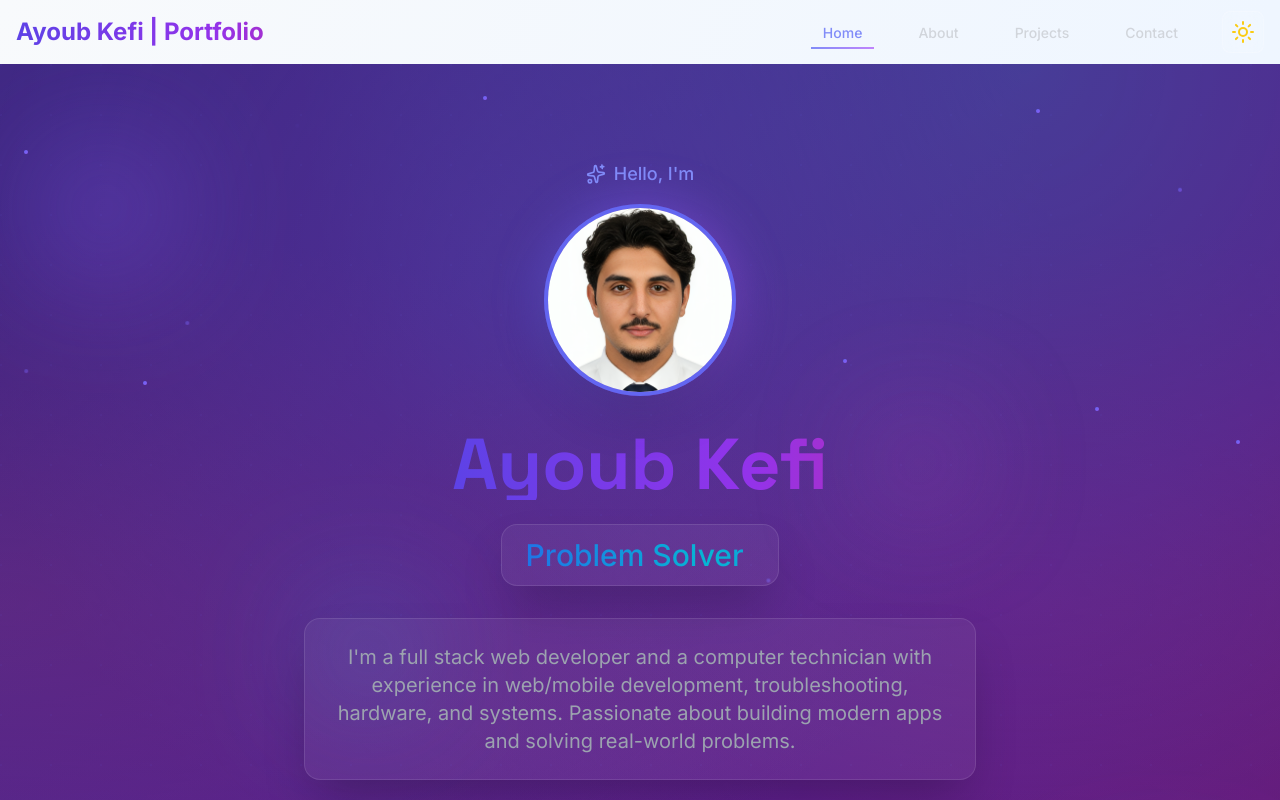
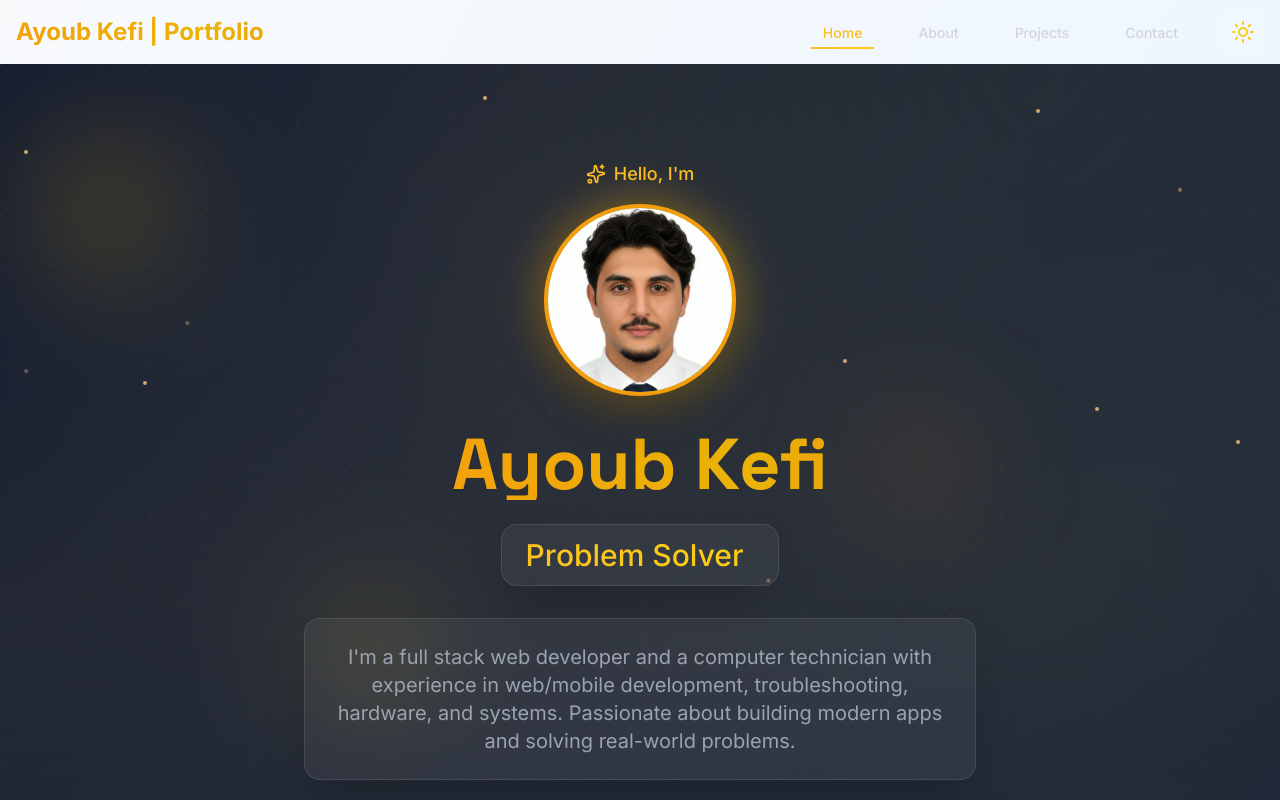
Before and after one commit to ayoubkefii/Ayoub-Kefi-Portfolio, a React (Vite) app: page / in a window 1280 px wide. Shown: the top 800 px of the page. Built offline with nearby package versions, Linux system fonts and the light colour scheme.

Commit message:
Update color scheme to classy amber/gold theme

```diff
--- a/src/components/Navbar.jsx
+++ b/src/components/Navbar.jsx
@@ -48,7 +48,7 @@ const Navbar = () => {
       animate="visible"
       className={`fixed top-0 left-0 right-0 z-50 transition-all duration-500 ${
         scrolled
-          ? "backdrop-blur-xl bg-black/20 border-b border-white/10 shadow-2xl shadow-indigo-500/10"
+          ? "backdrop-blur-xl bg-black/20 border-b border-white/10 shadow-2xl shadow-amber-500/10"
           : "bg-transparent"
       }`}>
       <div className="container-custom px-4">
@@ -71,14 +71,14 @@ const Navbar = () => {
                   to={item.path}
                   className={`relative px-3 py-2 text-sm font-medium transition-all duration-300 ${
                     location.pathname === item.path
-                      ? "text-indigo-400"
+                      ? "text-amber-400"
                       : "text-gray-300 hover:text-white"
                   }`}>
                   {item.label}
                   {location.pathname === item.path && (
                     <motion.div
                       layoutId="activeTab"
-                      className="absolute bottom-0 left-0 right-0 h-0.5 bg-gradient-to-r from-indigo-400 to-purple-400"
+                      className="absolute bottom-0 left-0 right-0 h-0.5 bg-gradient-to-r from-amber-400 to-yellow-400"
                       initial={false}
                       transition={{
                         type: "spring",
@@ -128,7 +128,7 @@ const Navbar = () => {
                       onClick={() => setIsOpen(false)}
                       className={`block px-4 py-2 text-sm font-medium transition-all duration-300 ${
                         location.pathname === item.path
-                          ? "text-indigo-400 bg-white/10"
+                          ? "text-amber-400 bg-white/10"
                           : "text-gray-300 hover:text-white hover:bg-white/10"
                       }`}>
                       {item.label}
--- a/src/index.css
+++ b/src/index.css
@@ -11,8 +11,8 @@
 
   body {
     font-family: "Inter", system-ui, sans-serif;
-    background-color: #0a0a0f;
-    color: #f1f5f9;
+    background-color: #0f1419;
+    color: #e2e8f0;
   }
 
   h1, h2, h3, h4, h5, h6 {
@@ -32,16 +32,16 @@
 }
 
 ::-webkit-scrollbar-track {
-  background: #1e293b;
+  background: #1a1f2e;
 }
 
 ::-webkit-scrollbar-thumb {
-  background: linear-gradient(180deg, #6366f1, #8b5cf6);
+  background: linear-gradient(180deg, #d4a574, #c9a66b);
   border-radius: 6px;
 }
 
 ::-webkit-scrollbar-thumb:hover {
-  background: linear-gradient(180deg, #4f46e5, #7c3aed);
+  background: linear-gradient(180deg, #c9a66b, #b8956f);
 }
 
 /* Custom Animations */
@@ -51,8 +51,8 @@
 }
 
 @keyframes pulse-glow {
-  0%, 100% { box-shadow: 0 0 20px rgba(99, 102, 241, 0.3); }
-  50% { box-shadow: 0 0 40px rgba(99, 102, 241, 0.6); }
+  0%, 100% { box-shadow: 0 0 20px rgba(212, 165, 116, 0.3); }
+  50% { box-shadow: 0 0 40px rgba(212, 165, 116, 0.6); }
 }
 
 @keyframes gradient-shift {
@@ -85,7 +85,7 @@
   position: absolute;
   width: 4px;
   height: 4px;
-  background: linear-gradient(135deg, #6366f1, #8b5cf6);
+  background: linear-gradient(135deg, #d4a574, #c9a66b);
   border-radius: 50%;
   animation: particle-float 15s linear infinite;
   pointer-events: none;
@@ -93,11 +93,11 @@
 
 @layer components {
   .btn-primary {
-    @apply bg-gradient-to-r from-indigo-600 via-purple-600 to-indigo-600 bg-[length:200%_auto] animate-gradient text-white font-semibold py-4 px-8 rounded-xl transition-all duration-300 transform hover:scale-105 hover:shadow-2xl hover:shadow-indigo-500/50 focus:outline-none focus:ring-4 focus:ring-indigo-500/30;
+    @apply bg-gradient-to-r from-amber-600 via-yellow-600 to-amber-600 bg-[length:200%_auto] animate-gradient text-white font-semibold py-4 px-8 rounded-xl transition-all duration-300 transform hover:scale-105 hover:shadow-2xl hover:shadow-amber-500/50 focus:outline-none focus:ring-4 focus:ring-amber-500/30;
   }
 
   .btn-secondary {
-    @apply bg-transparent border-2 border-indigo-600 text-indigo-400 hover:bg-indigo-600 hover:text-white font-semibold py-4 px-8 rounded-xl transition-all duration-300 transform hover:scale-105 hover:shadow-xl focus:outline-none focus:ring-4 focus:ring-indigo-500/30;
+    @apply bg-transparent border-2 border-amber-600 text-amber-400 hover:bg-amber-600 hover:text-white font-semibold py-4 px-8 rounded-xl transition-all duration-300 transform hover:scale-105 hover:shadow-xl focus:outline-none focus:ring-4 focus:ring-amber-500/30;
   }
 
   .section-padding {
@@ -114,16 +114,16 @@
   }
 
   .glass-card {
-    @apply glass-effect rounded-3xl p-8 transition-all duration-500 hover:shadow-indigo-500/20 hover:scale-[1.02];
+    @apply glass-effect rounded-3xl p-8 transition-all duration-500 hover:shadow-amber-500/20 hover:scale-[1.02];
   }
 
   /* Gradient Text */
   .text-gradient {
-    @apply bg-gradient-to-r from-indigo-600 via-purple-600 to-pink-600 bg-[length:200%_auto] animate-gradient bg-clip-text text-transparent;
+    @apply bg-gradient-to-r from-amber-500 via-yellow-500 to-orange-500 bg-[length:200%_auto] animate-gradient bg-clip-text text-transparent;
   }
 
   .text-gradient-blue {
-    @apply bg-gradient-to-r from-blue-600 via-cyan-500 to-blue-600 bg-[length:200%_auto] animate-gradient bg-clip-text text-transparent;
+    @apply bg-gradient-to-r from-amber-400 via-yellow-400 to-amber-400 bg-[length:200%_auto] animate-gradient bg-clip-text text-transparent;
   }
 
   /* 3D Card Effect */
@@ -137,15 +137,15 @@
 @layer utilities {
   /* Neon Glow Effects */
   .neon-glow {
-    box-shadow: 0 0 10px rgba(99, 102, 241, 0.5),
-                0 0 20px rgba(99, 102, 241, 0.3),
-                0 0 30px rgba(99, 102, 241, 0.2);
+    box-shadow: 0 0 10px rgba(212, 165, 116, 0.5),
+                0 0 20px rgba(212, 165, 116, 0.3),
+                0 0 30px rgba(212, 165, 116, 0.2);
   }
 
   .neon-glow-purple {
-    box-shadow: 0 0 10px rgba(139, 92, 246, 0.5),
-                0 0 20px rgba(139, 92, 246, 0.3),
-                0 0 30px rgba(139, 92, 246, 0.2);
+    box-shadow: 0 0 10px rgba(201, 166, 107, 0.5),
+                0 0 20px rgba(201, 166, 107, 0.3),
+                0 0 30px rgba(201, 166, 107, 0.2);
   }
 
   /* Dark mode text colors */
@@ -159,17 +159,17 @@
 
   /* Animated Background */
   .bg-animated {
-    @apply bg-gradient-to-br from-indigo-900 via-purple-900 to-pink-900 bg-[length:400%_400%] animate-gradient;
+    @apply bg-gradient-to-br from-slate-900 via-slate-800 to-slate-900 bg-[length:400%_400%] animate-gradient;
   }
 
   /* Mesh Gradient */
   .mesh-gradient {
     background:
-      radial-gradient(at 40% 20%, hsla(228, 84%, 66%, 0.3) 0px, transparent 50%),
-      radial-gradient(at 80% 0%, hsla(189, 100%, 56%, 0.3) 0px, transparent 50%),
-      radial-gradient(at 0% 50%, hsla(355, 85%, 63%, 0.2) 0px, transparent 50%),
-      radial-gradient(at 80% 50%, hsla(340, 75%, 55%, 0.2) 0px, transparent 50%),
-      radial-gradient(at 0% 100%, hsla(269, 85%, 65%, 0.2) 0px, transparent 50%),
-      radial-gradient(at 80% 100%, hsla(240, 74%, 58%, 0.2) 0px, transparent 50%);
+      radial-gradient(at 40% 20%, hsla(38, 70%, 60%, 0.15) 0px, transparent 50%),
+      radial-gradient(at 80% 0%, hsla(45, 70%, 55%, 0.12) 0px, transparent 50%),
+      radial-gradient(at 0% 50%, hsla(35, 70%, 50%, 0.1) 0px, transparent 50%),
+      radial-gradient(at 80% 50%, hsla(40, 65%, 45%, 0.1) 0px, transparent 50%),
+      radial-gradient(at 0% 100%, hsla(38, 60%, 40%, 0.08) 0px, transparent 50%),
+      radial-gradient(at 80% 100%, hsla(42, 55%, 35%, 0.08) 0px, transparent 50%);
   }
 }
--- a/src/pages/Home.jsx
+++ b/src/pages/Home.jsx
@@ -95,35 +95,35 @@ const Home = () => {
           style={{ y: useTransform(scrollYProgress, [0, 1], ["0%", "120%"]) }}
           variants={floatingVariants}
           animate="animate"
-          className="absolute top-20 left-10 w-32 h-32 bg-gradient-to-br from-indigo-500/40 to-purple-500/40 rounded-full blur-3xl"
+          className="absolute top-20 left-10 w-32 h-32 bg-gradient-to-br from-amber-500/30 to-yellow-500/30 rounded-full blur-3xl"
         />
         <motion.div
           style={{ y: useTransform(scrollYProgress, [0, 1], ["0%", "-120%"]) }}
           variants={floatingVariants}
           animate="animate"
           transition={{ duration: 8, delay: 1 }}
-          className="absolute bottom-20 right-10 w-40 h-40 bg-gradient-to-br from-purple-500/40 to-pink-500/40 rounded-full blur-3xl"
+          className="absolute bottom-20 right-10 w-40 h-40 bg-gradient-to-br from-yellow-500/30 to-orange-500/30 rounded-full blur-3xl"
         />
         <motion.div
           style={{ y: useTransform(scrollYProgress, [0, 1], ["0%", "180%"]) }}
           variants={floatingVariants}
           animate="animate"
           transition={{ duration: 7, delay: 2 }}
-          className="absolute top-1/2 left-1/4 w-24 h-24 bg-gradient-to-br from-cyan-500/40 to-indigo-500/40 rounded-full blur-3xl"
+          className="absolute top-1/2 left-1/4 w-24 h-24 bg-gradient-to-br from-amber-400/30 to-yellow-400/30 rounded-full blur-3xl"
         />
         <motion.div
           style={{ y: useTransform(scrollYProgress, [0, 1], ["0%", "-80%"]) }}
           variants={floatingVariants}
           animate="animate"
           transition={{ duration: 9, delay: 0.5 }}
-          className="absolute top-1/3 right-1/4 w-20 h-20 bg-gradient-to-br from-pink-500/40 to-purple-500/40 rounded-full blur-3xl"
+          className="absolute top-1/3 right-1/4 w-20 h-20 bg-gradient-to-br from-orange-500/30 to-amber-500/30 rounded-full blur-3xl"
         />
 
         {/* Animated Grid Pattern */}
         <motion.div
           style={{ y: useTransform(scrollYProgress, [0, 1], ["0%", "30%"]) }}
           className="absolute inset-0 opacity-20">
-          <div className="absolute inset-0 bg-[radial-gradient(circle_at_1px_1px,rgba(99,102,241,0.3)_1px,transparent_0)] bg-[length:50px_50px]"></div>
+          <div className="absolute inset-0 bg-[radial-gradient(circle_at_1px_1px,rgba(212,165,116,0.3)_1px,transparent_0)] bg-[length:50px_50px]"></div>
         </motion.div>
 
         {/* Content with Parallax */}
@@ -142,9 +142,9 @@ const Home = () => {
               <motion.div
                 animate={{ rotate: 360 }}
                 transition={{ duration: 3, repeat: Infinity, ease: "linear" }}>
-                <Sparkles className="text-indigo-400" size={20} />
+                <Sparkles className="text-amber-400" size={20} />
               </motion.div>
-              <p className="text-indigo-400 font-medium text-lg">
+              <p className="text-amber-400 font-medium text-lg">
                 Hello, I'm
               </p>
             </motion.div>
@@ -160,13 +160,13 @@ const Home = () => {
                 whileHover={{ rotateY: 10, rotateX: 10 }}
                 style={{ transformStyle: "preserve-3d" }}>
                 <motion.div
-                  className="absolute inset-0 bg-gradient-to-r from-indigo-500 to-purple-500 rounded-full blur-xl opacity-50 animate-pulse-glow"
+                  className="absolute inset-0 bg-gradient-to-r from-amber-500 to-yellow-500 rounded-full blur-xl opacity-50 animate-pulse-glow"
                 />
                 <motion.img
                   src={`${import.meta.env.BASE_URL}ayoub.png`}
                   alt="Ayoub Kefi"
-                  className="relative w-40 h-40 md:w-48 md:h-48 rounded-full border-4 border-indigo-500 shadow-2xl object-cover bg-white/10 backdrop-blur-sm"
-                  whileHover={{ boxShadow: "0 0 40px rgba(99, 102, 241, 0.6)" }}
+                  className="relative w-40 h-40 md:w-48 md:h-48 rounded-full border-4 border-amber-500 shadow-2xl object-cover bg-white/10 backdrop-blur-sm"
+                  whileHover={{ boxShadow: "0 0 40px rgba(212, 165, 116, 0.6)" }}
                 />
               </motion.div>
             </motion.div>
@@ -178,7 +178,7 @@ const Home = () => {
               className="text-5xl md:text-7xl font-bold mb-6 text-white">
               <motion.span
                 className="text-gradient inline-block"
-                whileHover={{ textShadow: "0 0 30px rgba(99, 102, 241, 0.8)" }}>
+                whileHover={{ textShadow: "0 0 30px rgba(212, 165, 116, 0.8)" }}>
                 Ayoub Kefi
               </motion.span>
             </motion.h1>
@@ -287,7 +287,7 @@ const Home = () => {
             whileTap={{ scale: 0.9 }}>
             <ChevronDown
               size={28}
-              className="text-gray-400 hover:text-indigo-400 transition-colors"
+              className="text-gray-400 hover:text-amber-400 transition-colors"
             />
           </motion.div>
         </motion.div>
```
Also changed, not shown: src/pages/About.jsx (+15 -15 lines), src/pages/Contact.jsx (+5 -5 lines), src/pages/Projects.jsx (+6 -6 lines).
